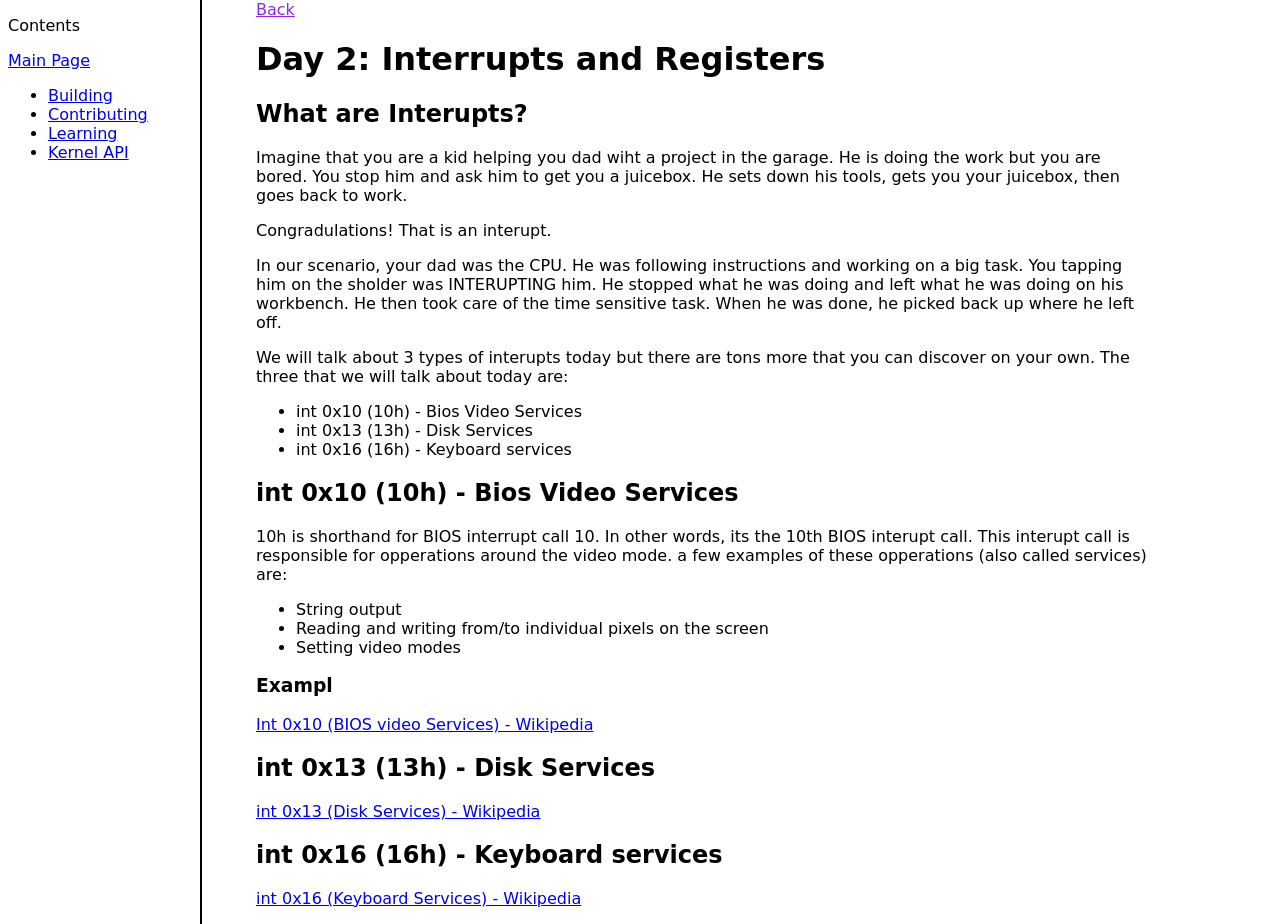
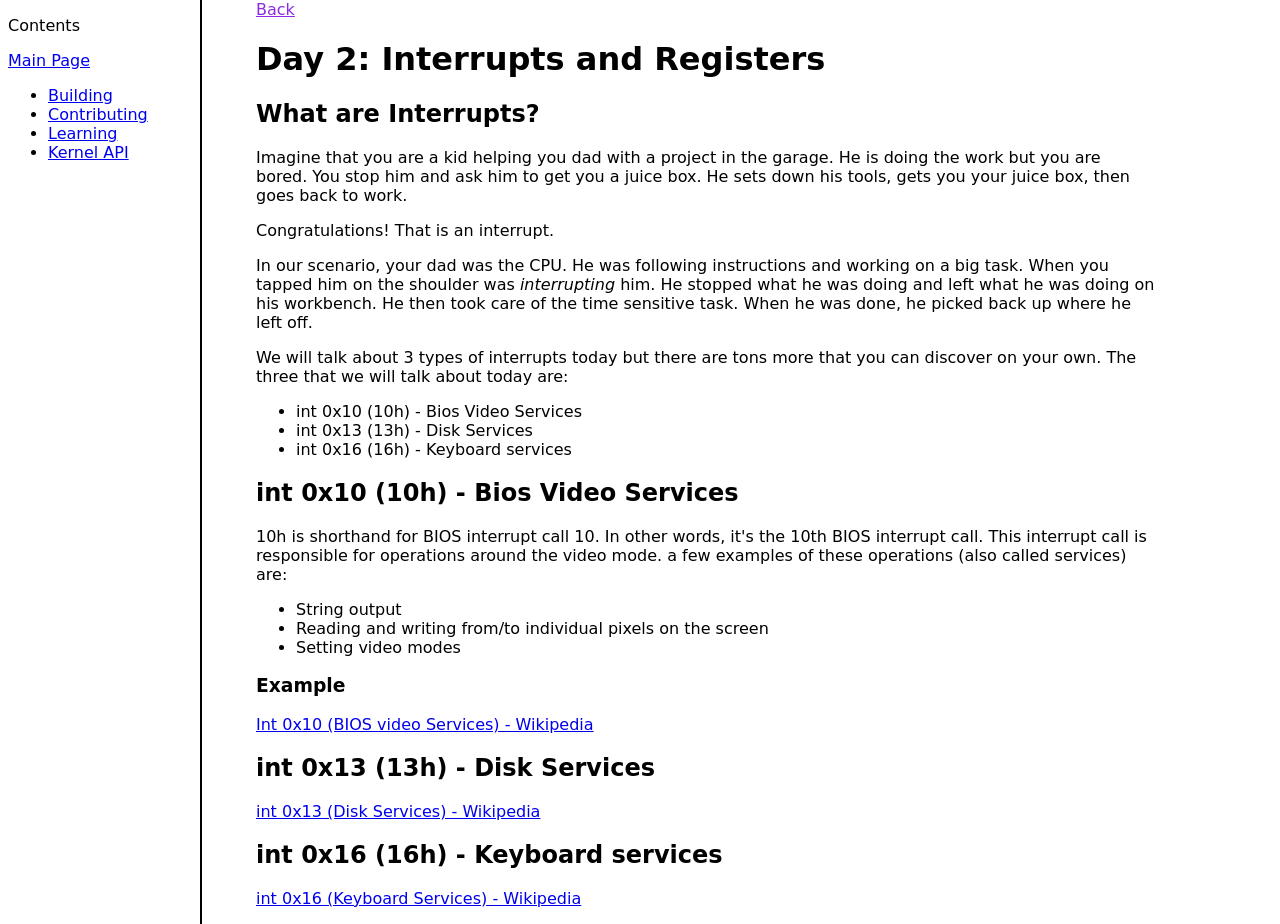
Before and after one commit to pounce-dev/website, a Flask app: template templates/learning/days/day2.html in a window 1280 px wide. Run offline with Flask 3, Linux system fonts and the light colour scheme; the template is opened without the code that fills it, so the values that code supplies are empty.

Commit message:
fixed typos

```diff
--- a/templates/learning/days/day2.html
+++ b/templates/learning/days/day2.html
@@ -2,15 +2,15 @@
 {% block title %}Day 2: Interrupts and Registers{% endblock %}
 {% block content %}
     <h1>Day 2: Interrupts and Registers</h1>
-<!--explain what we are doing with interupts-->
-    <h2>What are Interupts?</h2>
-    <p>Imagine that you are a kid helping you dad wiht a project in the garage. He is doing the work but you are bored. You stop him and ask him to get you a juicebox. He sets down his tools, gets you your juicebox, then goes back to work.</p>
+<!--explain what we are doing with interrupts-->
+    <h2>What are Interrupts?</h2>
+    <p>Imagine that you are a kid helping you dad with a project in the garage. He is doing the work but you are bored. You stop him and ask him to get you a juice box. He sets down his tools, gets you your juice box, then goes back to work.</p>
 
-    <p>Congradulations! That is an interupt.</p>
+    <p>Congratulations! That is an interrupt.</p>
 
-    <p> In our scenario, your dad was the CPU. He was following instructions and working on a big task. You tapping him on the sholder was INTERUPTING him. He stopped what he was doing and left what he was doing on his workbench. He then took care of the time sensitive task. When he was done, he picked back up where he left off.</p>
+    <p> In our scenario, your dad was the CPU. He was following instructions and working on a big task. When you tapped him on the shoulder was <i>interrupting</i> him. He stopped what he was doing and left what he was doing on his workbench. He then took care of the time sensitive task. When he was done, he picked back up where he left off.</p>
 
-    <p>We will talk about 3 types of interupts today but there are tons more that you can discover on your own. The three that we will talk about today are:</p>
+    <p>We will talk about 3 types of interrupts today but there are tons more that you can discover on your own. The three that we will talk about today are:</p>
 
     <ul>
         <li>int 0x10 (10h) - Bios Video Services</li>
@@ -18,36 +18,35 @@
         <li>int 0x16 (16h) - Keyboard services</li>
     </ul>
 
-    <h2>int 0x10 (10h) - Bios Video Services</h3>
-<!--Insert an example of using 'int 0x10' and an explanation of what is is-->
-
+    <h2>int 0x10 (10h) - Bios Video Services</h2>
+<!--Insert an example of using 'int 0x10' and an explanation of what it is-->
     <p>
-            10h is shorthand for BIOS interrupt call 10. In other words, its the 10th BIOS interupt call. This interupt call is responsible for opperations around the video mode. a few examples of these opperations (also called services) are:
+            10h is shorthand for BIOS interrupt call 10. In other words, it's the 10th BIOS interrupt call. This interrupt call is responsible for operations around the video mode. a few examples of these operations (also called services) are:
         <ul>
             <li>String output</li>
             <li>Reading and writing from/to individual pixels on the screen</li>
             <li>Setting video modes</li>
         </ul>
     </p>
-        <h3>Exampl</h3>
+
+        <h3>Example</h3>
 
 
 
 
         <!--Further reading link to wikipedia Article for int 0x10. Do we want to restructure this?-->
         <a href="https://en.wikipedia.org/wiki/INT_10H">Int 0x10 (BIOS video Services) - Wikipedia </a>
-        </p>
 
 
     <h2> int 0x13 (13h) - Disk Services </h2>
-<!--Insert an example of using 'int 0x13' and an explanation of what is is-->
+<!--Insert an example of using 'int 0x13' and an explanation of what it is-->
 
     <a href="https://en.wikipedia.org/wiki/INT_13H"> int 0x13 (Disk Services) - Wikipedia </a>
     <p> </p>
 
 
     <h2>int 0x16 (16h) - Keyboard services</h2>
-<!--Insert an example of using 'int 0x16' and an explanation of what is is-->
+<!--Insert an example of using 'int 0x16' and an explanation of what it is-->
 
     <a href="https://en.wikipedia.org/wiki/INT_16H"> int 0x16 (Keyboard Services) - Wikipedia</a>
     <p>    </p>
```
Lines whose indentation alone changed are shown as unchanged.
